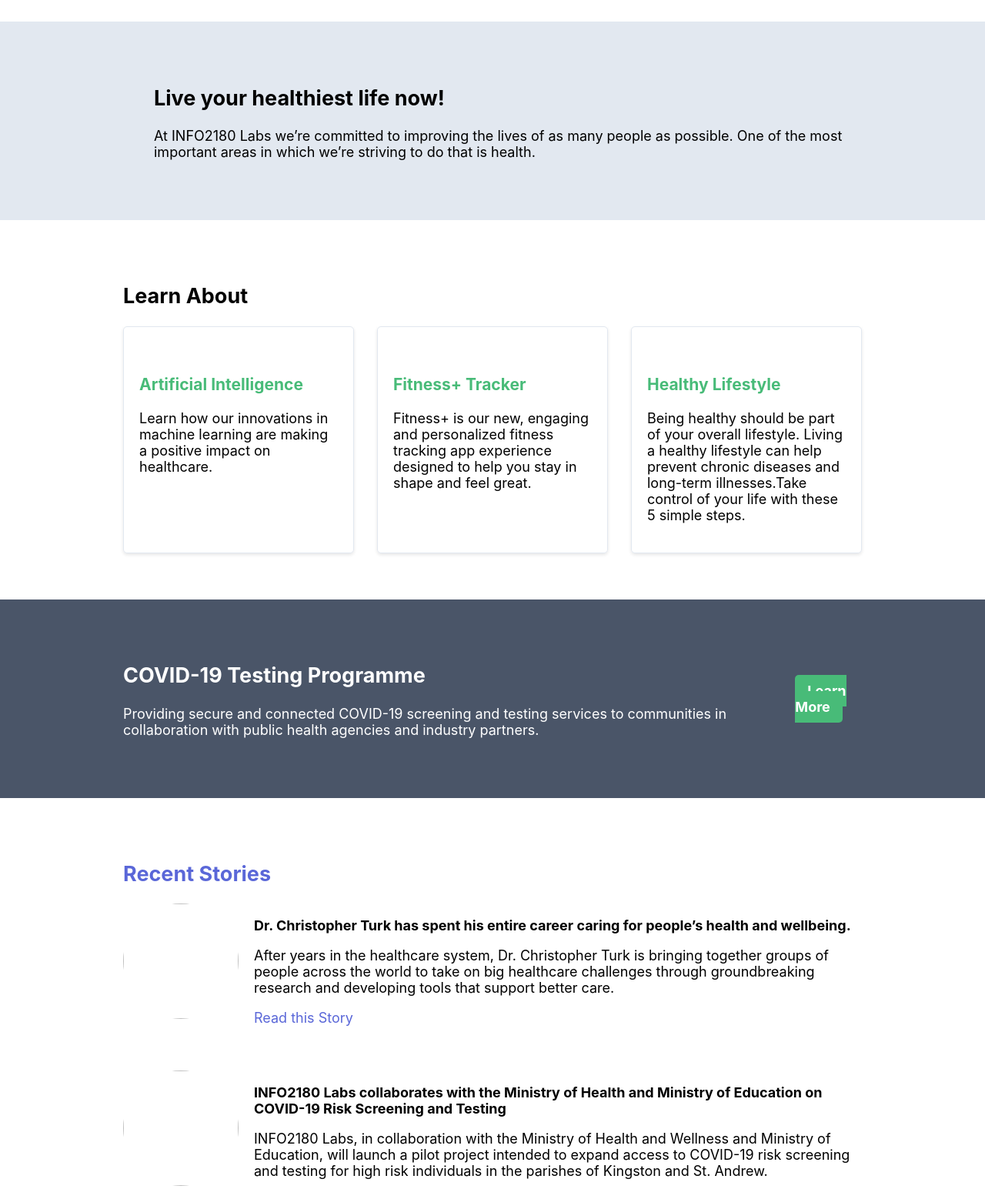
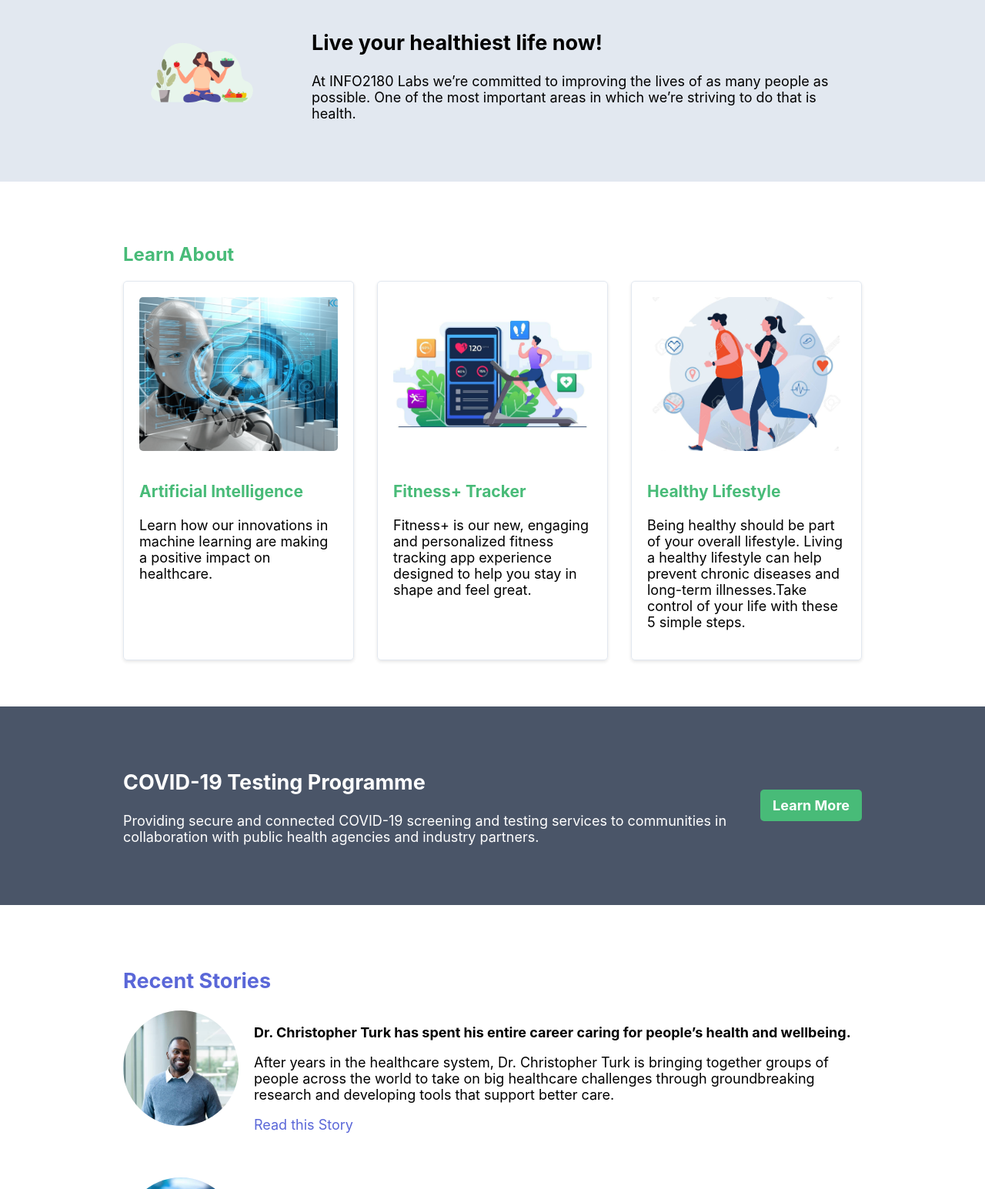
Before and after one commit to rashdill10/info2180-project1, a plain HTML site: page index.html in a window 1280 px wide. Shown: the part 104-1649 px from the top of the page at 77% size. Drawn offline with Linux system fonts and the light colour scheme.

Commit message:
Add images, update HTML, Javascript and CSS

```diff
--- a/index.html
+++ b/index.html
@@ -26,7 +26,7 @@
         <section class="overview-hero">
             <div class="container">
                 <div class="overview-hero-image">
-                    <img src="#" alt="">
+                    <img src="images/healthy_people.png" alt="Healthy Lifestyle">
                 </div>
                 <div class="overview-hero-text">
                     <h2>Live  your healthiest life now!</h2>
@@ -39,21 +39,21 @@
                 <h2>Learn About</h2>
                 <div class="cards">
                     <div class="card">
-                        <img src="#" alt="">
+                        <img src="images/artifical_intelligence.jpg" alt="Artifical Intelligence">
                         <div class="card-body">
                             <h3>Artificial Intelligence</h3>
                             <p>Learn how our innovations in machine learning are making a positive impact on healthcare.</p>
                         </div>
                     </div>
                     <div class="card">
-                        <img src="#" alt="">
+                        <img src="images/fitness_tracker.jpg" alt="Fitness Tracker">
                         <div class="card-body">
                             <h3>Fitness+ Tracker</h3>
                             <p>Fitness+ is our new, engaging and personalized fitness tracking app experience designed to help you stay in shape and feel great.</p>
                         </div>
                     </div>
                     <div class="card">
-                        <img src="#" alt="">
+                        <img src="images/lifestyle.jpg" alt="lifestyle">
                         <div class="card-body">
                             <h3>Healthy Lifestyle</h3>
                             <p>Being healthy should be part of your overall lifestyle. Living a healthy lifestyle can help prevent chronic diseases and long-term illnesses.Take control of your life with these 5 simple steps.</p>
@@ -64,7 +64,7 @@
         </section>
         <section class="testing">
             <div class="container">
-                <div class="testing-desciption">
+                <div class="testing-description">
                     <h2>COVID-19 Testing Programme</h2>
                     <p>Providing secure and connected COVID-19 screening and testing services to communities in collaboration with public health agencies and industry partners.</p>
                 </div>
@@ -77,7 +77,7 @@
             <div class="container">
                 <h2>Recent Stories</h2>
                 <article>
-                    <img src="" alt="">
+                    <img src="images/headshotpic.jpg" alt="Professional Image">
                     <div class="article-body">
                         <h3>Dr. Christopher Turk has spent his entire career caring for people’s health and wellbeing.</h3>
                         <p>After years in the healthcare system, Dr. Christopher Turk is bringing together groups of people across the world to take on big healthcare challenges through groundbreaking research and developing tools that support better care.</p>
@@ -85,7 +85,7 @@
                     </div>
                 </article>
                 <article>
-                    <img src="" alt="">
+                    <img src="images/lab_testing.jpg" alt="Lab Testing Image">
                     <div class="article-body">
                         <h3>INFO2180 Labs collaborates with the Ministry of Health and Ministry of Education on COVID-19 Risk Screening and Testing</h3>
                         <p>INFO2180 Labs, in collaboration with the Ministry of Health and Wellness and Ministry of Education, will launch a pilot project intended to expand access to COVID-19 risk screening and testing for high risk individuals in the parishes of Kingston and St. Andrew.</p>
--- a/scripts.js
+++ b/scripts.js
@@ -1 +1,19 @@
 /* Add your JavaScript to this file */
+
+window.addEventListener("DOMContentLoaded", function () {
+    const form = document.querySelector("form");
+    const emailInput = document.querySelector("#email");
+    const messageDiv = document.querySelector(".message");
+
+    form.addEventListener("submit", function (event) {
+        event.preventDefault(); // Prevent page refresh
+
+        const email = emailInput.value.trim();
+
+        if (email === "") {
+            messageDiv.textContent = "Please enter a valid email address.";
+        } else {
+            messageDiv.textContent = `Thank you! Your email address ${email} has been added to our mailing list!`;
+        }
+    });
+});
--- a/styles.css
+++ b/styles.css
@@ -22,6 +22,10 @@
     font-size: 18px;
 }
 
+header h1 {
+    font-size: 18px;
+    margin: 0; /* optional: keeps it aligned nicely */
+}
 
 header .container {
     display: flex;
@@ -39,7 +43,7 @@
 }
 
 header nav a {
-    color: #6b7280 ;
+    color: #6b7280;
     text-decoration: none;
     margin-right: 20px;
 }
@@ -71,6 +75,10 @@
     margin-top: 20px;
 }
 
+.learn-about  h2 {
+    color: #48BB78;
+    font-size: 24px;
+}
 .learn-about .card {
     border: 1px solid #E2E8F0;
     border-radius: 5px;
@@ -80,6 +88,8 @@
 
 .learn-about .card img {
     width: 100%;
+    height: 200px;
+    object-fit: cover;
     border-radius: 5px;
     margin-bottom: 15px;
 }
@@ -98,6 +108,11 @@
     display: flex;
     justify-content: space-between;
     align-items: center;
+}
+
+.testing-description {
+    flex: 1;
+    margin-right: 20px;
 }
 
 .testing .cta a {
```
Also changed, not shown: images/artifical_intelligence.jpg (added), images/fitness_tracker.jpg (added), images/headshotpic.jpg (added), images/healthy_people.png (added), images/lab_testing.jpg (added), images/lifestyle.jpg (added).
